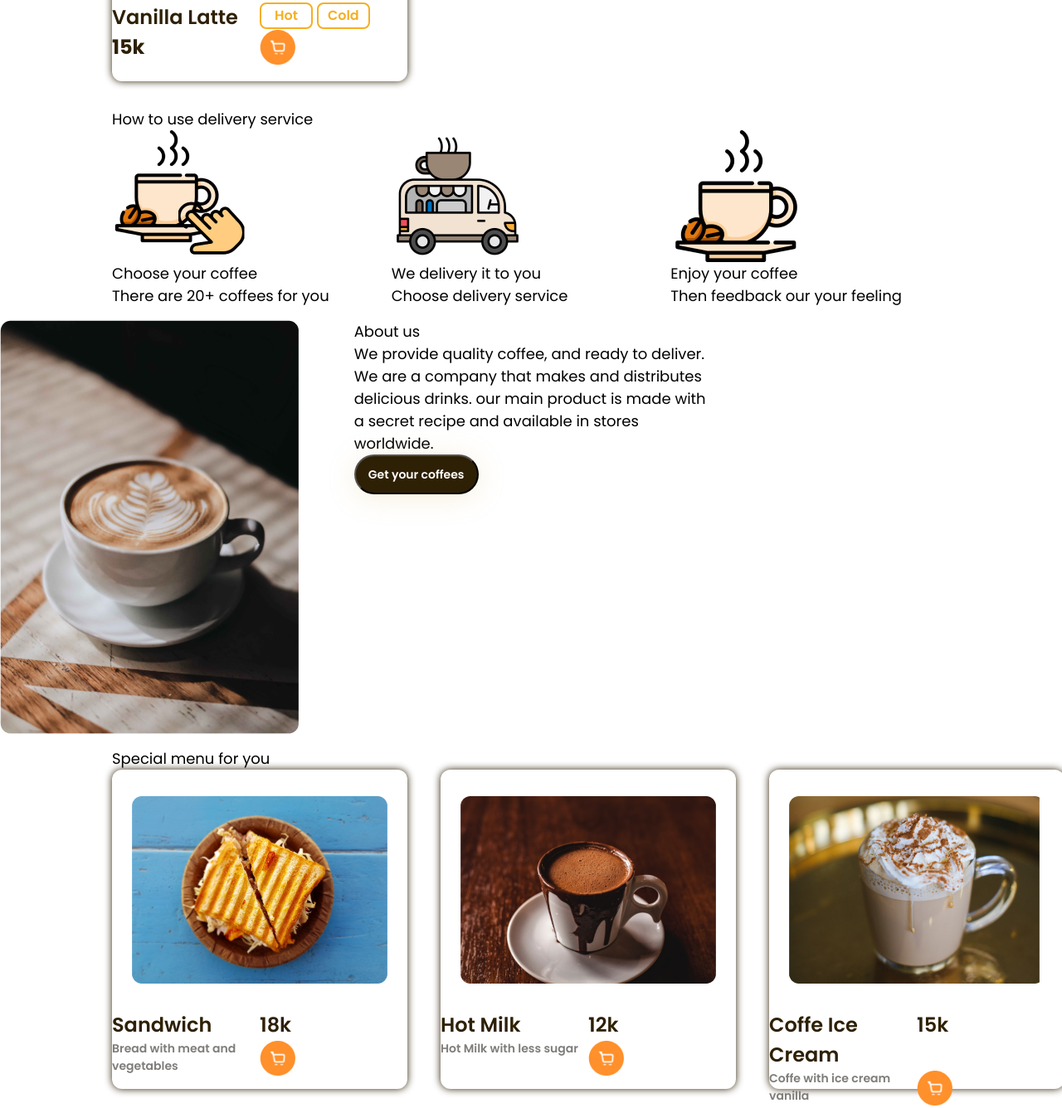
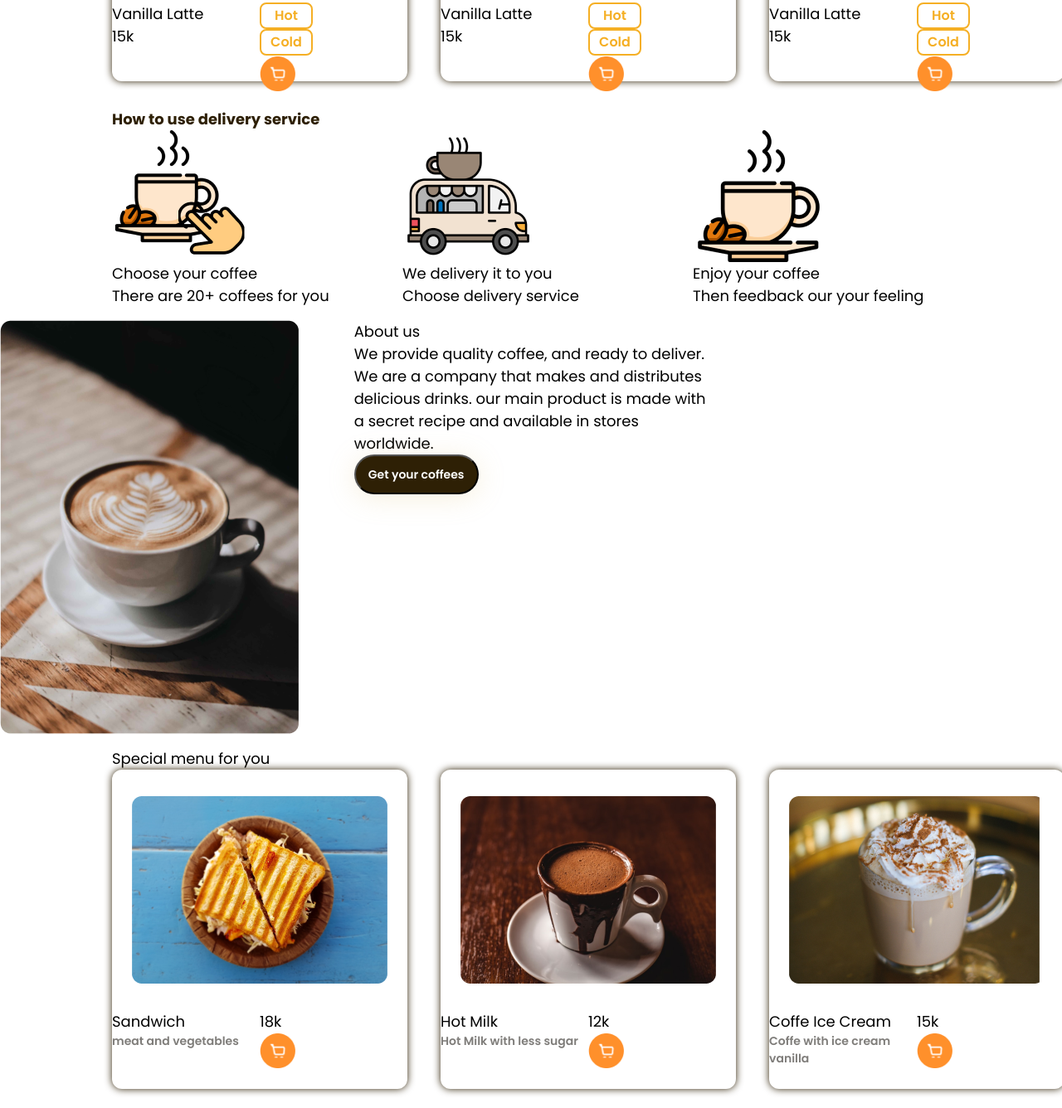
Before and after one commit to Linh13497/coffeshop, a website built with Vite: page coffe/index.html in a window 1280 px wide. Shown: the part 596-1932 px from the top of the page at 83% size. Built offline with nearby package versions, Linux system fonts and the light colour scheme.

Commit message:
Update index.html

```diff
--- a/coffe/index.html
+++ b/coffe/index.html
@@ -52,16 +52,43 @@
             <img src="/imgs/pop_1.png" alt="">
             <div class="card-content">
               <div>
-                <h5 class="fw-semi-bold fs-600 text-neutral-400">Vanilla Latte</h5>
-                <h5 class="fw-bold fs-600 text-neutral-400">15k</h5>
+                <h5 class="text-property-menu">Vanilla Latte</h5>
+                <h5 class="text-property-menu">15k</h5>
               </div>
               <div>
-                <button class="small-button">Hot</button>
-                <button class="small-button">Cold</button>
-                <button class="cart-button"><img src="/imgs/icon_cart_add.png" alt=""></button>
+                <div><button class="small-button">Hot</button></div>
+                <div><button class="small-button">Cold</button></div>
+                <div><button class="cart-button"><img src="/imgs/icon_cart_add.png" alt=""></button></div>
               </div>
             </div>
-
+        </div>
+          <div class="card-holder">
+            <img src="/imgs/pop_2.png" alt="">
+            <div class="card-content">
+              <div>
+                <h5 class="text-property-menu">Vanilla Latte</h5>
+                <h5 class="text-property-menu">15k</h5>
+              </div>
+              <div>
+                <div><button class="small-button">Hot</button></div>
+                <div><button class="small-button">Cold</button></div>
+                <div><button class="cart-button"><img src="/imgs/icon_cart_add.png" alt=""></button></div>
+              </div>
+            </div>
+        </div>
+          <div class="card-holder">
+            <img src="/imgs/pop_3.png" alt="">
+            <div class="card-content">
+              <div>
+                <h5 class="text-property-menu">Vanilla Latte</h5>
+                <h5 class="text-property-menu">15k</h5>
+              </div>
+              <div>
+                <div><button class="small-button">Hot</button></div>
+                <div><button class="small-button">Cold</button></div>
+                <div><button class="cart-button"><img src="/imgs/icon_cart_add.png" alt=""></button></div>
+              </div>
+            </div>
         </div>
       </div>
     </section>
@@ -70,21 +97,21 @@
 
     <section>
       <div class="container">
-        <h3>How to use delivery service</h3>
-        <div class="even-columns">
+        <h3 class="fw-bold fs-700 text-neutral-400">How to use delivery service</h3>
+        <div class="grid-items">
           <div>
             <img src="/imgs/deli_1.png" alt="">
-            <h5>Choose your coffee</h5>
+            <h5 class="text-property-menu">Choose your coffee</h5>
             <p>There are 20+ coffees for you</p>
           </div>
           <div>
             <img src="/imgs/deli_2.png" alt="">
-            <h5>We delivery it to you</h5>
+            <h5 class="text-property-menu">We delivery it to you</h5>
             <p>Choose delivery service</p>
           </div>
           <div>
             <img src="/imgs/deli_3.png" alt="">
-            <h5>Enjoy your coffee</h5>
+            <h5 class="text-property-menu">Enjoy your coffee</h5>
             <p>Then feedback our your feeling</p>
           </div>
         </div>
@@ -116,55 +143,55 @@
           <div class="card-holder">
             <img src="/imgs/menu_1.png" alt="">
             <div class="card-content">
-              <h5 class="fw-semi-bold fs-600 text-neutral-400">Sandwich</h5>
-              <h5 class="fw-semi-bold fs-600 text-neutral-400">18k</h5>
-              <p class="fw-semi-bold fs-300 text-neutral-500">Bread with meat and vegetables</p>
-              <button class="cart-button"><img src="/imgs/icon_cart_add.png" alt=""></button>
+              <h5 class="text-property-menu">Sandwich</h5>
+              <h5 class="text-property-menu">18k</h5>
+              <p class="fw-semi-bold fs-300 text-neutral-500"> meat and vegetables</p>
+              <div><button class="cart-button"><img src="/imgs/icon_cart_add.png" alt=""></button></div>
             </div>
           </div>
           <div class="card-holder">
             <img src="/imgs/menu_2.png" alt="">
             <div class="card-content">
-              <h5 class="fw-semi-bold fs-600 text-neutral-400">Hot Milk</h5>
-              <h5 class="fw-semi-bold fs-600 text-neutral-400">12k</h5>
+              <h5 class="text-property-menu">Hot Milk</h5>
+              <h5 class="text-property-menu">12k</h5>
               <p class="fw-semi-bold fs-300 text-neutral-500">Hot Milk with less sugar</p>
-              <button class="cart-button"><img src="/imgs/icon_cart_add.png" alt=""></button>
+              <div><button class="cart-button"><img src="/imgs/icon_cart_add.png" alt=""></button></div>
             </div>
           </div>
           <div class="card-holder">
             <img src="/imgs/menu_3.png" alt="">
             <div class="card-content">
-              <h5 class="fw-semi-bold fs-600 text-neutral-400">Coffe Ice Cream</h5>
-              <h5 class="fw-semi-bold fs-600 text-neutral-400">15k</h5>
+              <h5 class="text-property-menu">Coffe Ice Cream</h5>
+              <h5 class="text-property-menu">15k</h5>
               <p class="fw-semi-bold fs-300 text-neutral-500">Coffe with ice cream vanilla</p>
-              <button class="cart-button"><img src="/imgs/icon_cart_add.png" alt=""></button>
+              <div><button class="cart-button"><img src="/imgs/icon_cart_add.png" alt=""></button></div>
             </div>
           </div>
           <div class="card-holder">
             <img src="/imgs/menu_4.png" alt="">
             <div class="card-content">
-              <h5 class="fw-semi-bold fs-600 text-neutral-400">Cappucino</h5>
-              <h5 class="fw-semi-bold fs-600 text-neutral-400">17k</h5>
+              <h5 class="text-property-menu">Cappucino</h5>
+              <h5 class="text-property-menu">17k</h5>
               <p class="fw-semi-bold fs-300 text-neutral-500">Sweet and pretty</p>
-              <button class="cart-button"><img src="/imgs/icon_cart_add.png" alt=""></button>
+              <div><button class="cart-button"><img src="/imgs/icon_cart_add.png" alt=""></button></div>
             </div>
           </div>
           <div class="card-holder">
             <img src="/imgs/menu_5.png" alt="">
             <div class="card-content">
-              <h5 class="fw-semi-bold fs-600 text-neutral-400">Moccacinno</h5>
-              <h5 class="fw-semi-bold fs-600 text-neutral-400">17k</h5>
+              <h5 class="text-property-menu">Moccacinno</h5>
+              <h5 class="text-property-menu">17k</h5>
               <p class="fw-semi-bold fs-300 text-neutral-500">Sweet and pretty</p>
-              <button class="cart-button"><img src="/imgs/icon_cart_add.png" alt=""></button>
+              <div><button class="cart-button"><img src="/imgs/icon_cart_add.png" alt=""></button></div>
             </div>
           </div>
           <div class="card-holder">
             <img src="/imgs/menu_6.png" alt="">
             <div class="card-content">
-              <h5 class="fw-semi-bold fs-600 text-neutral-400">Waffle Ice Creeam</h5>
-              <h5 class="fw-semi-bold fs-600 text-neutral-400">25k</h5>
+              <h5 class="text-property-menu">Waffle Ice Cream</h5>
+              <h5 class="text-property-menu">25k</h5>
               <p class="fw-semi-bold fs-300 text-neutral-500">Waffle with ice cream</p>
-              <button class="cart-button"><img src="/imgs/icon_cart_add.png" alt=""></button>
+              <div><button class="cart-button"><img src="/imgs/icon_cart_add.png" alt=""></button></div>
             </div>
           </div>
         </div>
```
